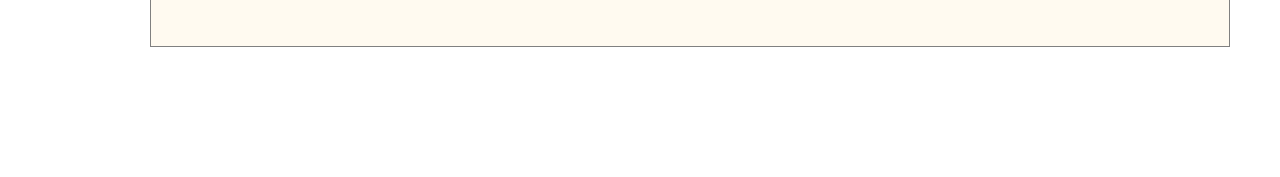
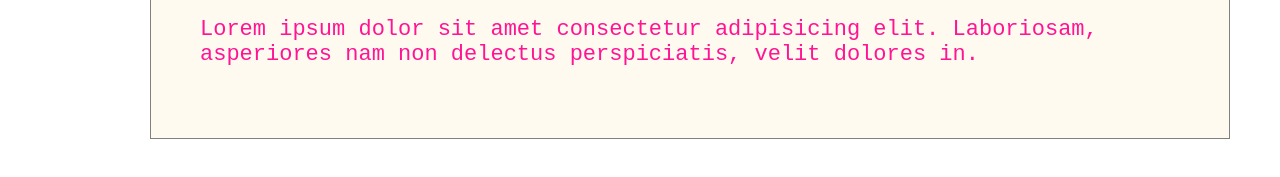
Before and after one commit to viajeradelaluz/platzi-backend-python, a plain HTML site: page git-github/blogpost.html in a window 1280 px wide. Shown: the part 373-550 px from the top of the page. Drawn offline with Linux system fonts and the light colour scheme.

Commit message:
More contend in Post

```diff
--- a/git-github/blogpost.html
+++ b/git-github/blogpost.html
@@ -9,7 +9,7 @@
       <div id="post">
         <h1>Espacio para Blog Post</h1>
         <p>Párrafo de inicio</p>
-        </p>
+        <p>Lorem ipsum dolor sit amet consectetur adipisicing elit. Laboriosam, asperiores nam non delectus perspiciatis, velit dolores in.</p>
       </div>
   </body>
 </html>
--- a/git-github/css/styles.css
+++ b/git-github/css/styles.css
@@ -1,7 +1,7 @@
 body {
   color: deeppink;
   font-family: "Courier New", Courier, monospace;
-  font-size: medium;
+  font-size: 22px;
   text-align: left;
   margin: 150px;
 }
```
